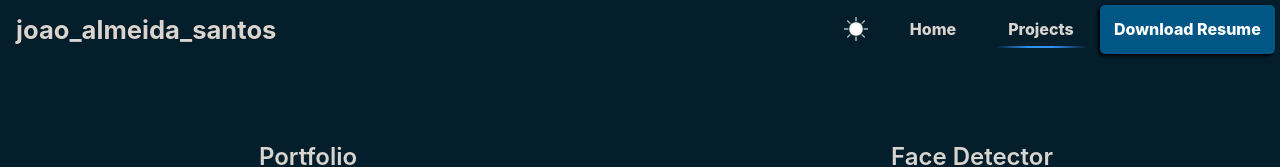
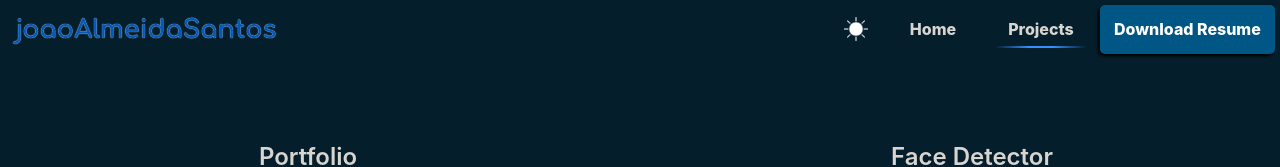
Before and after one commit to jsantos42/portfolio_v1, a React (Create React App) app: page /portfolio/projects in a window 1280 px wide. Shown: the top 167 px of the page. Built offline with nearby package versions, Linux system fonts and the light colour scheme.

Commit message:
New title font. Improved aesthetics.

```diff
--- a/src/Pages/Home.css
+++ b/src/Pages/Home.css
@@ -23,6 +23,8 @@
 
 .home h1  {
     width: 100%;
+    font-weight: 200;
+    margin: 4rem 0 0 0;
 }
 
 .home img {
--- /dev/null
+++ b/src/components/Title.css
@@ -0,0 +1,6 @@
+@font-face {
+    font-family: 'CONFORTA';
+    font-style: normal;
+    font-weight: normal;
+    src: local('CONFORTA'), url('../res/fonts/Comfortaa-Bold.ttf') ;
+}
--- a/src/components/Title.js
+++ b/src/components/Title.js
@@ -1,4 +1,5 @@
 import styled from "styled-components";
+import './Title.css'
 
 const Title = styled.h1`
   position: absolute;
@@ -6,9 +7,10 @@ const Title = styled.h1`
   margin: 0;
   padding: 0 1rem;
   font-size: 1.6rem;
-  //color: #0358b9;
-  //color: #3391ff;
-  text-shadow: 0 0 1px black;
+  font-weight: 800;
+  color: #0358b9;
+  text-shadow: 0 0 1px white;
+  font-family: 'CONFORTA',sans-serif;
 
   @media only screen and (max-width: 470px) {
     font-size: 1rem;
--- a/src/containers/App.js
+++ b/src/containers/App.js
@@ -23,7 +23,7 @@ class App extends Component {
     }
 
     switchTheme = () => {
-        if (this.state.theme.name === 'lightTheme')
+    if (this.state.theme.name === 'lightTheme')
             this.setState({
                 theme: darkTheme,
                 themeSwitcher: sun,
--- a/src/data.js
+++ b/src/data.js
@@ -11,7 +11,7 @@ import pokemon_gif from './res/pokemon.gif'
 import face_detector_gif from './res/face_detector.gif'
 
 export const personalData = {
-    name: 'joao_almeida_santos',
+    name: 'joaoAlmeidaSantos',
     currentRole: 'Software Engineer',
     newRole: 'Front-End Developer'
 }
```
Also changed, not shown: src/res/fonts/Comfortaa-Bold.ttf (added), src/res/fonts/OFL.txt (added).
